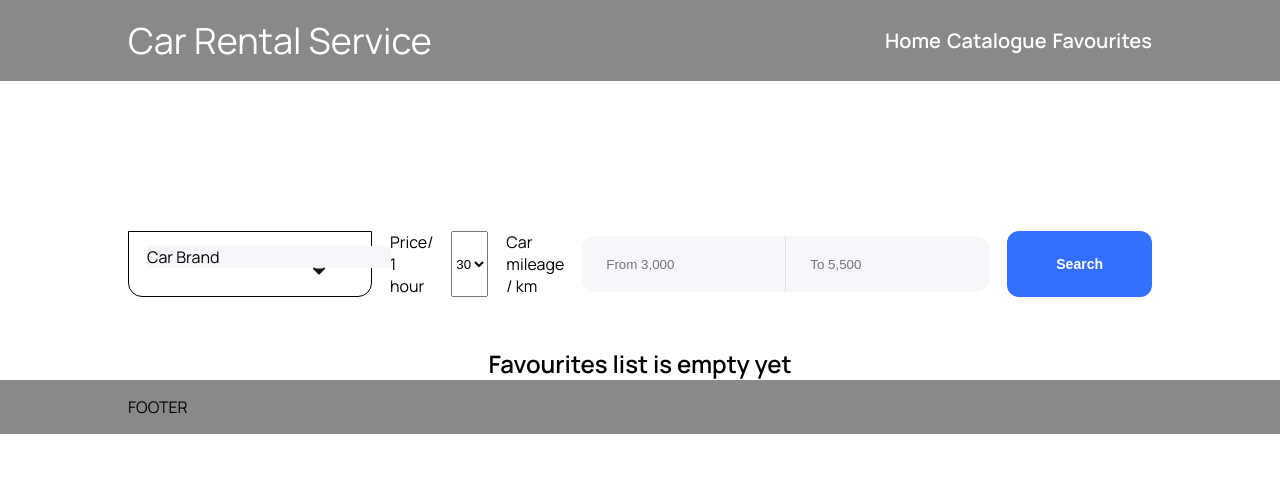
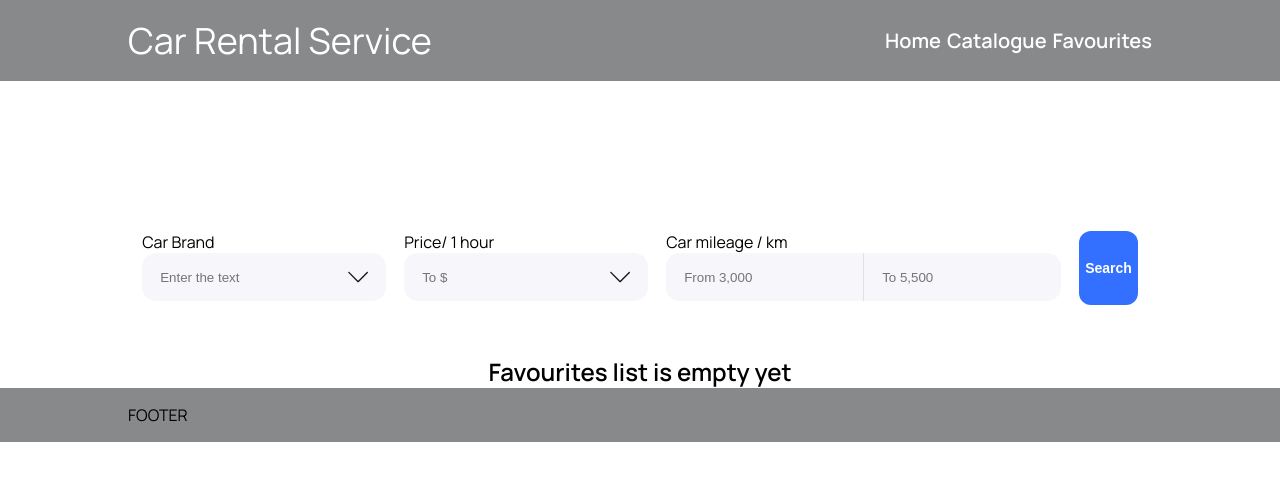
Before and after one commit to Enab13d/car-rental-service, a React (Create React App) app: page /car-rental-service/favorites in a window 1280 px wide. Shown: the top 480 px of the page. Built offline with nearby package versions, Linux system fonts and the light colour scheme.

Commit message:
improved dropdown

```diff
--- a/package.json
+++ b/package.json
@@ -15,6 +15,7 @@
     "react": "^18.2.0",
     "react-bootstrap": "^2.9.1",
     "react-dom": "^18.2.0",
+    "react-icons": "^4.12.0",
     "react-redux": "^9.0.2",
     "react-router-dom": "^6.20.1",
     "react-scripts": "5.0.1",
--- a/src/components/SearchForm/Dropdown.styled.jsx
+++ b/src/components/SearchForm/Dropdown.styled.jsx
@@ -1,54 +1,89 @@
 import styled from "@emotion/styled";
 import { theme } from "constants/theme";
+import { SlArrowDown } from "react-icons/sl";
 const DropDownContainer = styled.div`
-  background-color: ${theme.colors.dropDownBg};
-  border-radius: 0 0 14px 14px;
-  border: 1px solid black;
+  border-radius: 14px;
+  border: none;
+
+  width: ${theme.sizing(122)};
+  position: relative;
+`;
+const DropDownInput = styled.input`
+  width: ${theme.sizing(122)};
+  background-color: ${theme.colors.inputBg};
+  height: ${theme.sizing(24)};
+  padding-top: ${theme.sizing(7)};
+  padding-left: ${theme.sizing(9)};
+  padding-bottom: ${theme.sizing(7)};
+  margin-bottom: ${theme.sizing(2)};
+  border-radius: 14px;
+  border: none;
+`;
+const DropDownListContainer = styled.div`
+  width: ${theme.sizing(122)};
+  position: absolute;
+  z-index: 1;
+  top: 0;
+  left: 0;
+  overflow: ${(props) => (props.expand ? "visible" : "hidden")};
+`;
+const DropDownList = styled.ul`
+  position: absolute;
+
   padding-left: ${theme.sizing(9)};
   padding-top: ${theme.sizing(7)};
   padding-bottom: ${theme.sizing(7)};
+  height: 272px;
+  overflow-y: scroll;
+
+  border-radius: 14px;
+  background-color: ${theme.colors.dropDownBg};
   width: ${theme.sizing(122)};
-  position: relative;
-`;
-const DropDownHeader = styled.div`
-width: ${theme.sizing(122)};
-background-color: ${theme.colors.inputBg};
-`;
-const DropDownListContainer = styled.div`
-  width: ${theme.sizing(122)};
-`;
-const DropDownList = styled.ul`
-  width: ${theme.sizing(122)};
+  border: 1px solid ${theme.colors.dropDownBorder};
+  transform: ${(props) =>
+    props.expand ? "translateY(50px)" : "translateY(0)"};
+  transition: transform ${theme.animation.duration}
+    ${theme.animation.timingFunction};
+
   & :first-child {
-  padding-top: ${theme.sizing(9)};
-};
+    padding-top: ${theme.sizing(9)};
+  }
   & :not(:last-child) {
     margin-bottom: ${theme.sizing(4)};
   }
 `;
 const ListItem = styled.li`
-width: ${theme.sizing(122)};
+  width: ${theme.sizing(122)};
 `;
 
 const ExpandDropdownBtn = styled.button`
   position: absolute;
-  top: ${theme.sizing(14)};
-  right: ${theme.sizing(18)};
+  top: ${theme.sizing(7)};
+  right: ${theme.sizing(9)};
+  width: 20px;
+  height: 20px;
+
   display: block;
   background-color: transparent;
   border: none;
-`
-const DropdownIcon = styled.svg`
+  padding: 0;
+  transition: transform ${theme.animation.duration}
+    ${theme.animation.timingFunction};
+  transform: ${(props) => (props.rotate ? "rotate(180deg)" : "rotate(0)")};
+`;
+const DropdownIcon = styled(SlArrowDown)`
   width: 20px;
   height: 20px;
   fill: ${theme.colors.arrowIcon};
   stroke: ${theme.colors.arrowIcon};
-`
+`;
 
 export {
   DropDownContainer,
-  DropDownHeader,
+  DropDownInput,
   DropDownListContainer,
   DropDownList,
-  ListItem, ExpandDropdownBtn, DropdownIcon
+  ListItem,
+  ExpandDropdownBtn,
+  DropdownIcon,
 };
--- a/src/components/SearchForm/SearchForm.jsx
+++ b/src/components/SearchForm/SearchForm.jsx
@@ -1,7 +1,7 @@
 import { Filter, Field, FormWrapper, Select, FieldWrapper } from "./SearchForm.styled";
 import { CardButton } from "components/VehicleCard/VehicleCard.styled";
 import {
-    DropDownContainer, DropDownHeader, DropDownListContainer, DropDownList, ListItem, ExpandDropdownBtn, DropdownIcon
+    DropDownContainer, DropDownInput, DropDownListContainer, DropDownList, ListItem, ExpandDropdownBtn, DropdownIcon
 } from './Dropdown.styled'
 import { useState } from "react";
 import { makes, prices } from "assets/makes";
@@ -30,26 +30,47 @@ const SearchForm = () => {
   return (
     <FormWrapper>
       <Filter>
-        <DropDownContainer>
-          <ExpandDropdownBtn onClick={toggle}>
-            <DropdownIcon>
-              {!isOpen && <use href={sprite + "#icon-chevron-down"}></use>}
-              {isOpen && <use href={sprite + "#icon-chevron-up"}></use>}
-            </DropdownIcon>
+        <div>
+          <label htmlFor="make">Car Brand</label>
+        <DropDownContainer >
+          <ExpandDropdownBtn onClick={toggle} rotate={isOpen}>
+            <DropdownIcon/>
           </ExpandDropdownBtn>
-          <DropDownHeader>Car Brand</DropDownHeader>
-          {isOpen && <DropDownListContainer>
-            <DropDownList>
+          <DropDownInput placeholder="Enter the text" name="make" id="make"/>
+          <DropDownListContainer expand={isOpen}>
+              <DropDownList expand={isOpen}>
 
           {makes.map((make) => (
             <ListItem>{make}</ListItem>
           ))}
 
             </DropDownList>
-          </DropDownListContainer>}
+          </DropDownListContainer>
 </DropDownContainer>
+        </div>
+<div>
+          <label>Price/ 1 hour</label>
+        <DropDownContainer>
+          <ExpandDropdownBtn onClick={toggle} rotate={isOpen}>
+            <DropdownIcon/>
+          </ExpandDropdownBtn>
+          <DropDownInput placeholder="To $" name="make" id="make"/>
+          <DropDownListContainer expand={isOpen}>
+            <DropDownList expand={isOpen}>
 
-        <label htmlFor="price">Price/ 1 hour</label>
+          {prices.map((price) => (
+            <ListItem>{price}</ListItem>
+          ))}
+
+            </DropDownList>
+          </DropDownListContainer>
+</DropDownContainer>
+        </div>
+
+
+
+
+        {/* <label htmlFor="price">Price/ 1 hour</label>
         <Select
           id="price"
           value={price}
@@ -58,8 +79,9 @@ const SearchForm = () => {
           {prices.map((price) => (
             <option value={price}>{price}</option>
           ))}
-        </Select>
-        <label>Сar mileage / km</label>
+        </Select> */}
+        <div>
+          <label>Сar mileage / km</label>
         <FieldWrapper>
           <Field
             left
@@ -77,6 +99,7 @@ const SearchForm = () => {
             value={maxMileage}
           />
         </FieldWrapper>
+        </div>
         <CardButton type="submit">Search</CardButton>
       </Filter>
     </FormWrapper>
--- a/src/components/SearchForm/SearchForm.styled.jsx
+++ b/src/components/SearchForm/SearchForm.styled.jsx
@@ -23,9 +23,9 @@ align-items: center;
 
 const Field = styled.input`
 height: ${theme.sizing(24)};
-padding-top: ${theme.sizing(14)};
-padding-left: ${theme.sizing(12)};
-padding-bottom: ${theme.sizing(14)};
+padding-top: ${theme.sizing(7)};
+padding-left: ${theme.sizing(9)};
+padding-bottom: ${theme.sizing(7)};
 border: none;
 border-right: ${(props) => props.left ? `1px solid ${theme.colors.inputInnerBorder}`: "none"};
 background-color: ${theme.colors.inputBg};
--- a/src/constants/theme.js
+++ b/src/constants/theme.js
@@ -12,6 +12,7 @@ const theme = {
     inputInnerBorder: "rgba(138, 138, 137, 0.2)",
     overlay: "rgba(18, 20, 23, 0.5)",
     dropDownBg: "rgba(255, 255, 255, 1)",
+    dropDownBorder: "rgba(18, 20, 23, 0.05)",
     arrowIcon: "rgba(18, 20, 23, 1)",
   },
   fonts: {
```
Also changed, not shown: src/constants/icons/symbol-defs.svg, 1 other file (tests, documents, lock files or other folders).
